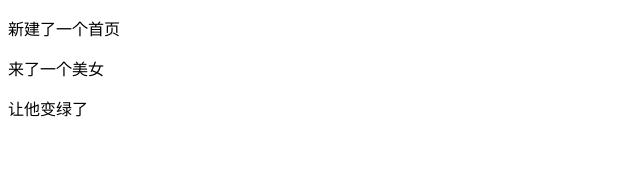
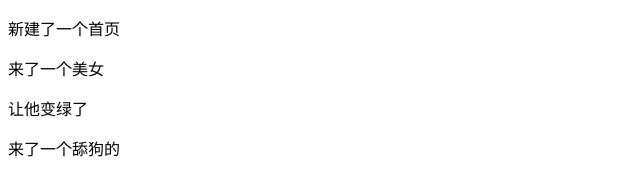
Before and after one commit to it-youcai520/sutdyGitBranch02, a plain HTML site: page index.html in a window 1280 px wide. Shown: the whole page, without its empty margins (0-640 px from the left). Drawn offline with Linux system fonts and the light colour scheme.

Commit message:
来了一个舔狗的

```diff
--- a/index.html
+++ b/index.html
@@ -9,5 +9,6 @@
     <p>新建了一个首页</p>
     <p>来了一个美女</p>
     <p>让他变绿了</p>
+    <p>来了一个舔狗的</p>
 </body>
 </html>
```
